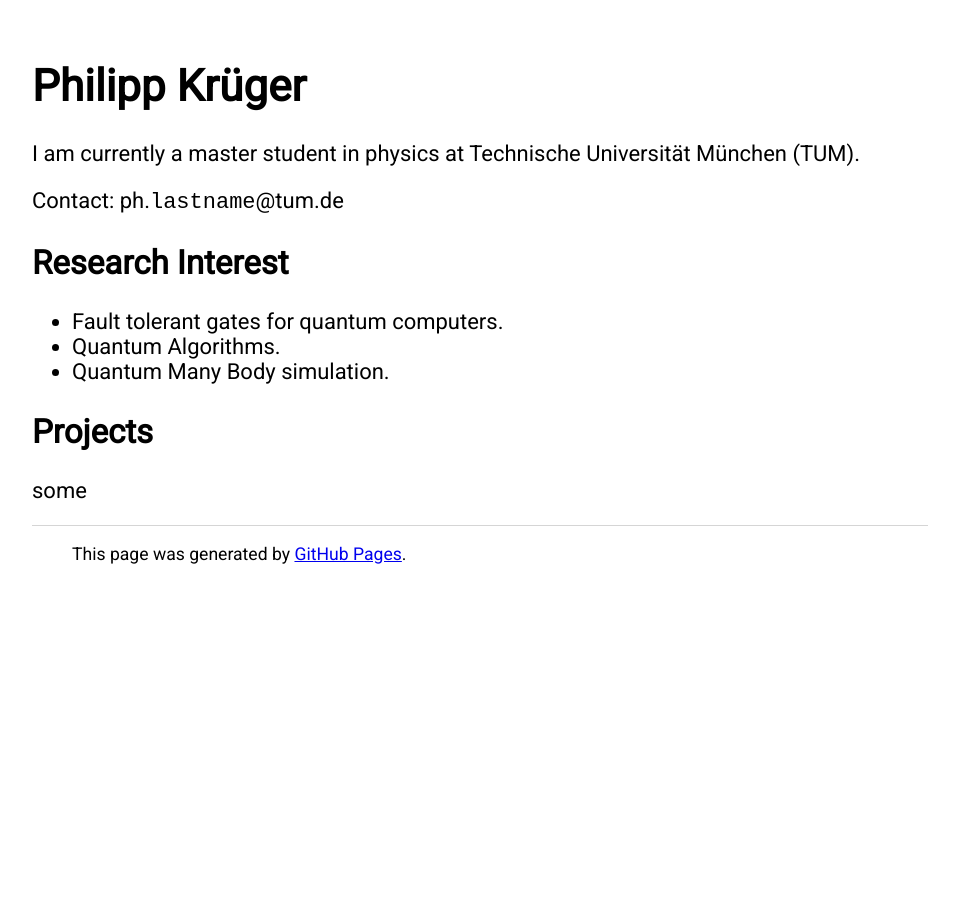
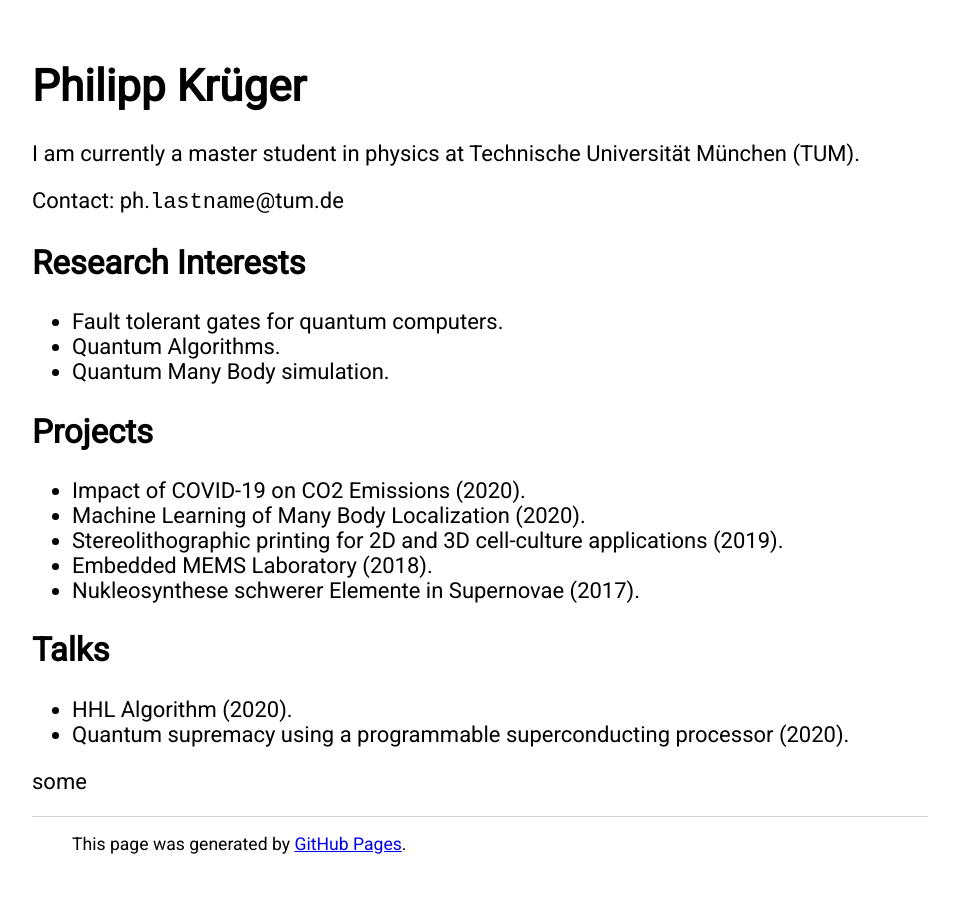
Before and after one commit to PhilippKrueger/PhilippKrueger.github.io, a Jekyll site: the page built from index.html, in a window 1280 px wide. Shown: the whole page, without its empty margins (160-1119 px from the left). Built offline with Jekyll 4.4.1, drawn with Linux system fonts in a browser that asks for light colours.

Commit message:
Update index.html

```diff
--- a/index.html
+++ b/index.html
@@ -8,7 +8,7 @@ title: Philipp Krüger
 
 	<p>Contact: ph.<code class="highlighter-rouge">lastname</code>@tum.de</p>
 
-	<h2>Research Interest</h2>
+	<h2>Research Interests</h2>
 
 	<ul>
 	  <li>Fault tolerant gates for quantum computers.</li>
@@ -18,5 +18,19 @@ title: Philipp Krüger
 
 	<h2>Projects</h2>
 
+	<ul>
+	  <li>Impact of COVID-19 on CO2 Emissions (2020).</li>
+	  <li>Machine Learning of Many Body Localization (2020).</li>
+	  <li>Stereolithographic printing for 2D and 3D cell-culture applications (2019).</li>
+	  <li>Embedded MEMS Laboratory (2018).</li>
+	  <li>Nukleosynthese schwerer Elemente in Supernovae (2017).</li>
+	</ul>
+
+	<h2>Talks</h2>
+
+	<ul>
+	  <li>HHL Algorithm (2020).</li>
+	  <li>Quantum supremacy using a programmable superconducting processor (2020).</li>
+	</ul>
 	<p>some</p>
 </div><!-- /.blurb -->
```
